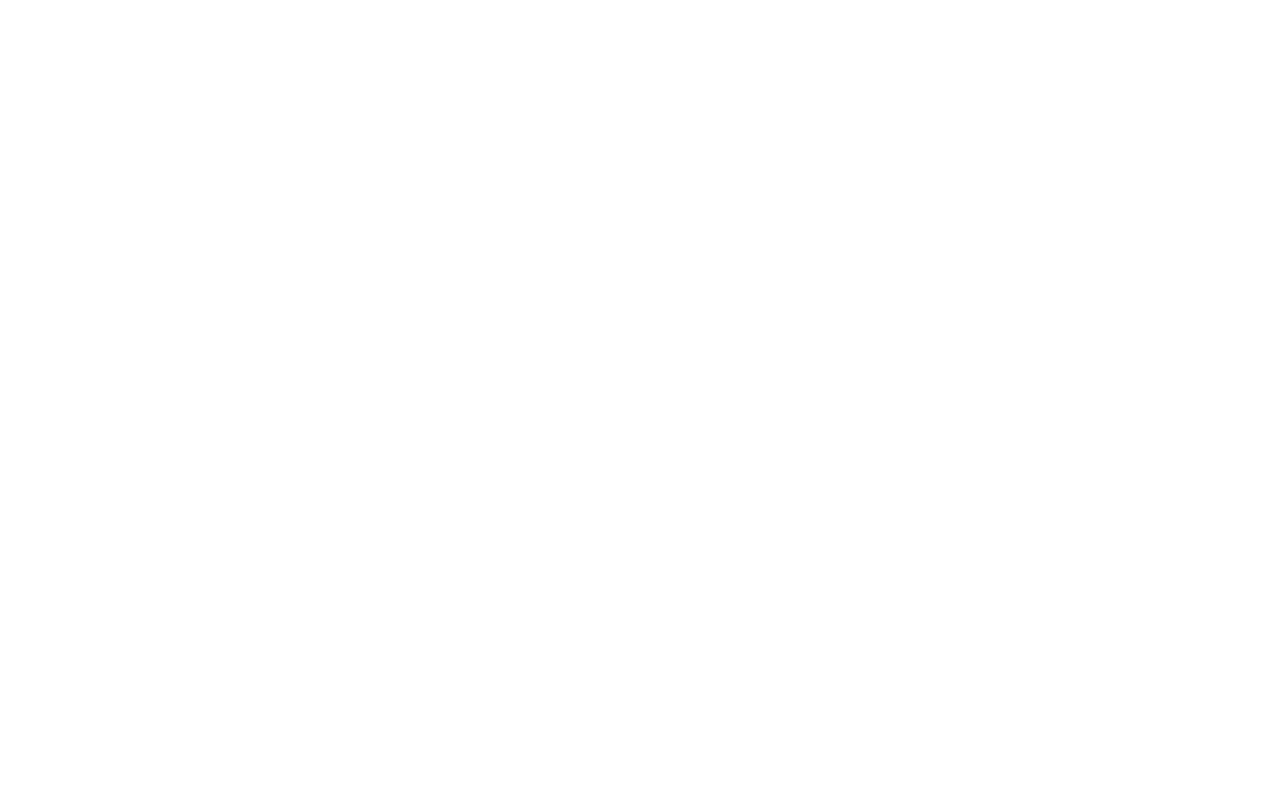
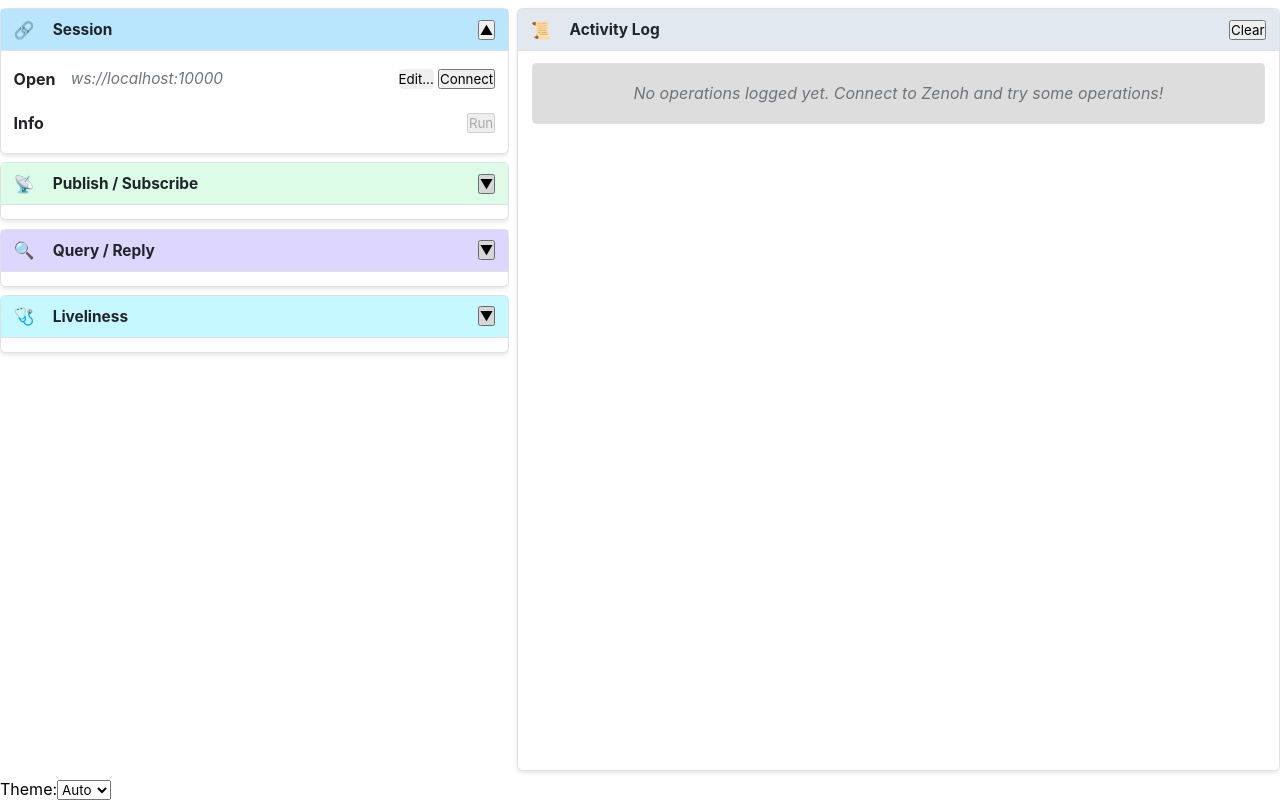
Before and after one commit to milyin/zenoh-sandbox, a Vue app: page / in a window 1280 px wide. Built offline with nearby package versions, Linux system fonts and the light colour scheme.

Commit message:
make it work

```diff
--- a/index.html
+++ b/index.html
@@ -5,6 +5,7 @@
     <link rel="icon" type="image/svg+xml" href="/vite.svg" />
     <meta name="viewport" content="width=device-width, initial-scale=1.0" />
     <title>Tauri + Vue + Typescript App</title>
+    <link rel="stylesheet" href="/themes/flat.css" />
   </head>
 
   <body>
--- a/src/App.vue
+++ b/src/App.vue
@@ -1214,7 +1214,7 @@
 
   // App operations
   clearLog,
-} = await useZenohDemo();
+} = useZenohDemo();
 
 // Cleanup function to ensure proper disconnection
 const cleanup = async () => {
--- a/src/assets/css/shared.css
+++ b/src/assets/css/shared.css
@@ -1,5 +1,22 @@
 /* ===== SHARED CSS FOR ZENOH DEMO COMPONENTS ===== */
 /* This file contains only essential CSS variables - all styling removed */
+
+/* ===== BASIC RESET ===== */
+* {
+  margin: 0;
+  padding: 0;
+  box-sizing: border-box;
+}
+
+html, body {
+  height: 100%;
+  width: 100%;
+}
+
+#app {
+  height: 100%;
+  width: 100%;
+}
 
 /* ===== BASE SIZING VARIABLES ===== */
 :root {
--- a/src/composables/useZenohDemo.ts
+++ b/src/composables/useZenohDemo.ts
@@ -155,7 +155,7 @@
 }
 
 // Dummy composable that returns empty/placeholder values
-export async function useZenohDemo() {
+export function useZenohDemo() {
   // State refs
   const serverUrl = ref("ws://localhost:10000");
   const isConnecting = ref(false);
```
